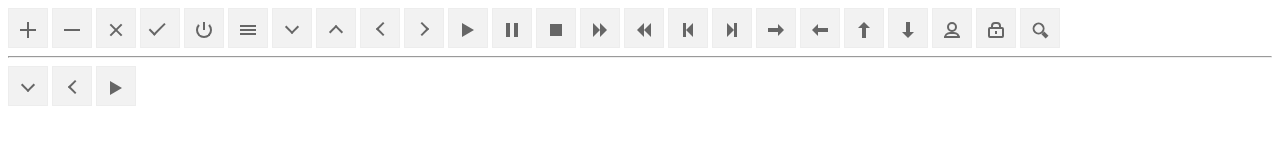
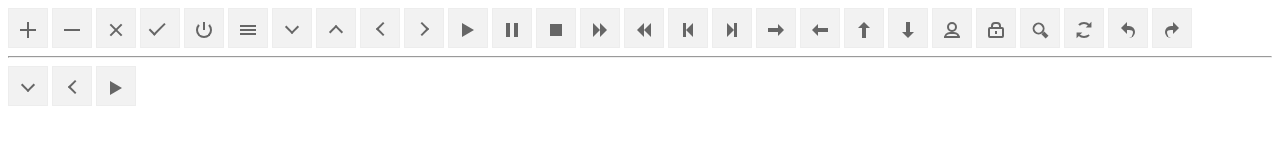
Before and after one commit to Fuxy526/f-icon, a website: page index.html in a window 1280 px wide. Drawn offline with nearby package versions, Linux system fonts and the light colour scheme.

Commit message:
add 3 icons (total: 27)

```diff
--- a/index.html
+++ b/index.html
@@ -78,6 +78,15 @@
 	<div class="icon-btn">
 		<i class="icon-search"></i>
 	</div>
+	<div class="icon-btn">
+		<i class="icon-refresh"></i>
+	</div>
+	<div class="icon-btn">
+		<i class="icon-undo"></i>
+	</div>
+	<div class="icon-btn">
+		<i class="icon-redo"></i>
+	</div>
 
 	<hr>
 	<div class="icon-btn test">
--- a/scss/f-icon.scss
+++ b/scss/f-icon.scss
@@ -442,3 +442,80 @@
 		left: em(6px);
 	}
 }
+
+.icon-refresh {
+	@extend .icon-common-use;
+	@extend .icon-wh-16;
+	border: em(2px) solid;
+	border-left: em(2px) solid transparent;
+	border-right: em(2px) solid transparent;
+	border-radius: 50%;
+
+	&:before {
+		border-left: em(4px) solid;
+		border-top: em(4px) solid transparent;
+		border-bottom: em(4px) solid transparent;
+		transform: rotate(45deg);
+		top: em(-2px);
+		left: em(10px);
+	}
+
+	&:after {
+		border-right: em(4px) solid;
+		border-top: em(4px) solid transparent;
+		border-bottom: em(4px) solid transparent;
+		transform: rotate(45deg);
+		top: em(6px);
+		left: em(-2px);
+	}
+}
+
+.icon-undo {
+	@extend .icon-common-use;
+	@extend .icon-wh-16;
+
+	&:before {
+		border-right: em(6px) solid;
+		border-top: em(6px) solid transparent;
+		border-bottom: em(6px) solid transparent;
+		left: em(1px);
+		top: 0;
+	}
+
+	&:after {
+		border-top: em(4px) solid;
+		border-left: em(4px) solid transparent;
+		border-right: em(2px) solid;
+		border-bottom: none;
+		border-radius: em(8px);
+		width: em(14px);
+		height: em(12px);
+		top: em(4px);
+		left: em(1px);
+	}
+}
+
+.icon-redo {
+	@extend .icon-common-use;
+	@extend .icon-wh-16;
+
+	&:before {
+		border-top: em(4px) solid;
+		border-right: em(4px) solid transparent;
+		border-left: em(2px) solid;
+		border-bottom: none;
+		border-radius: em(8px);
+		width: em(14px);
+		height: em(12px);
+		top: em(4px);
+		right: em(1px);
+	}
+
+	&:after {
+		border-left: em(6px) solid;
+		border-top: em(6px) solid transparent;
+		border-bottom: em(6px) solid transparent;
+		right: em(1px);
+		top: 0;
+	}
+}
```
Also changed, not shown: css/f-icon.css, css/f-icon.min.css.
